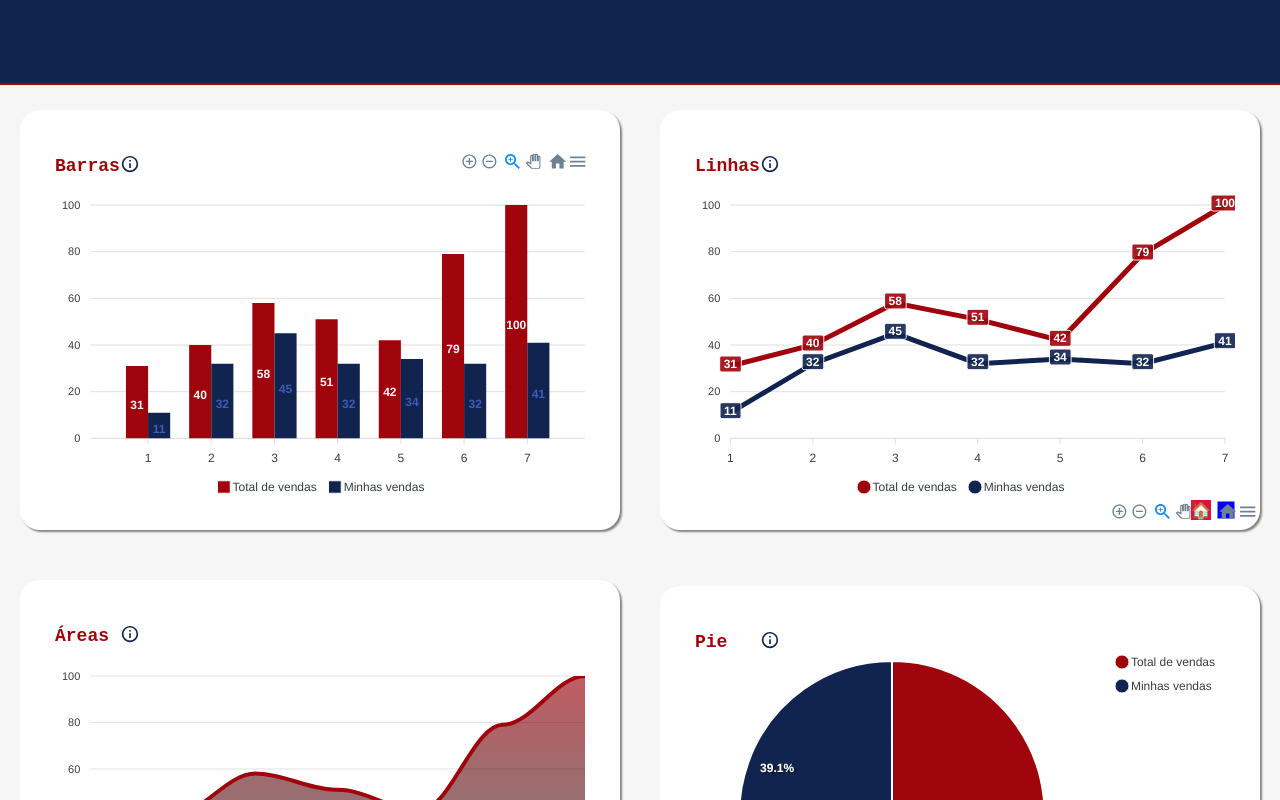
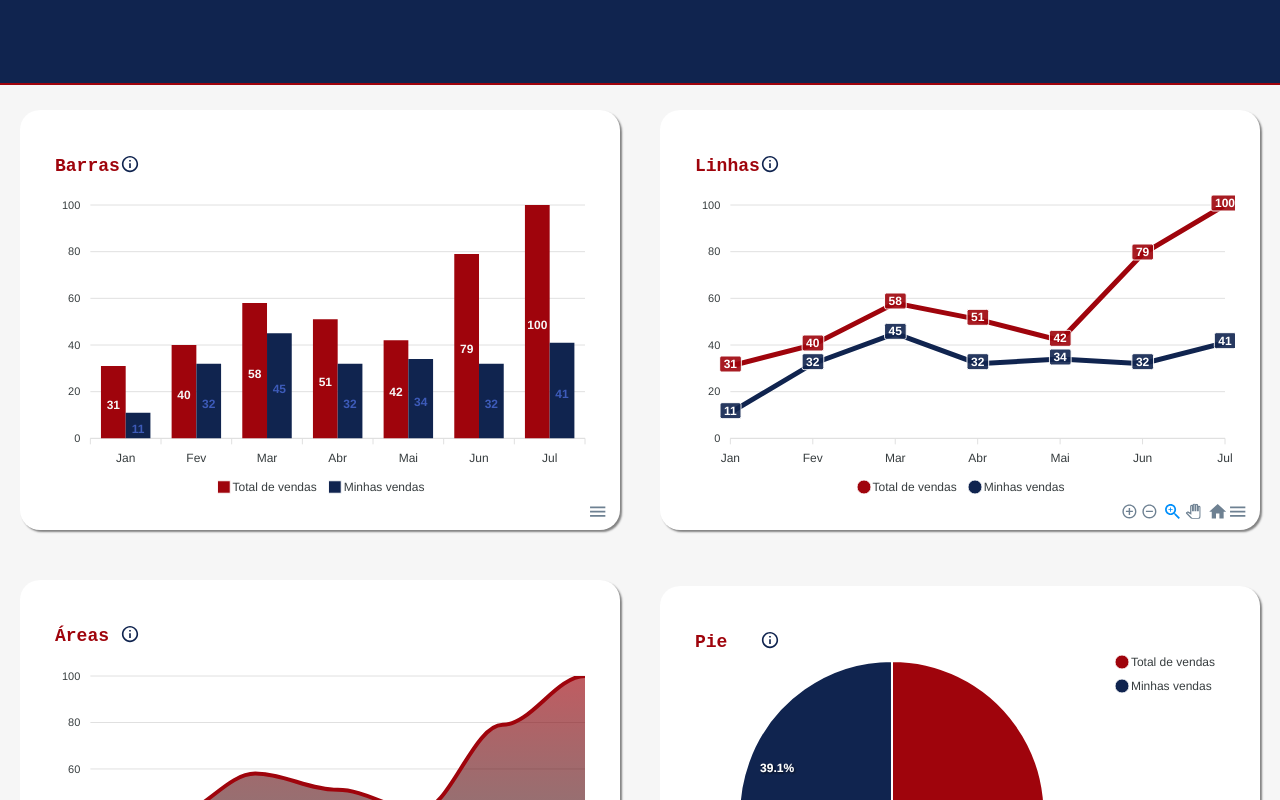
Before and after one commit to TicianneDias/projeto-dashboard-ts, a React (Vite) app: page / in a window 1280 px wide. Shown: the top 800 px of the page. Built offline with nearby package versions, Linux system fonts and the light colour scheme.

Commit message:
Improve: Criação de categorias dos meses nos gráficos

```diff
--- a/src/components/AreaCharts/index.tsx
+++ b/src/components/AreaCharts/index.tsx
@@ -43,7 +43,10 @@ const AreaCharts: React.FC<Props> = () => {
       style: {
         colors: ['var(--color-primary)', 'var(--color-secundary-light)']
       }
-    }
+    },
+    xaxis: {
+      categories: ['Jan','Fev','Mar','Abr','Mai','Jun', 'Jul']
+    },
   };
 
   const series = [
--- a/src/components/BarCharts/index.tsx
+++ b/src/components/BarCharts/index.tsx
@@ -20,6 +20,34 @@ const BarChart: React.FC<Props> = () => {
       }
     },
     colors: ['var(--color-primary)', 'var(--color-secundary)'],
+    chart: {
+      width: '100%',
+      zoom: {
+        enabled: true
+      },
+      toolbar: {
+        show: true,
+        offsetX: 20,
+        offsetY: 350,
+        tools: {
+          download: true,
+          selection: true,
+          zoom: true,
+          zoomin: true,
+          zoomout: true,
+          pan: true,
+        }
+      }
+    },
+    dataLabels: {
+      enabled: true,
+      style: {
+        colors: ['var(--color-bg)', 'var(--color-secundary-light)']
+      }
+    },
+    xaxis: {
+      categories: ['Jan','Fev','Mar','Abr','Mai','Jun', 'Jul']
+    },
     responsive: [{
       breakpoint: 612,
       options: {
@@ -29,18 +57,6 @@ const BarChart: React.FC<Props> = () => {
         }
       }
     }],
-    chart: {
-      width: '100%',
-      zoom: {
-        enabled: true
-      }
-    },
-    dataLabels: {
-      enabled: true,
-      style: {
-        colors: ['var(--color-bg)', 'var(--color-secundary-light)']
-      }
-    },
   };
 
   const series = [
--- a/src/components/LineCharts/index.tsx
+++ b/src/components/LineCharts/index.tsx
@@ -8,7 +8,7 @@ import {
   TooltipText
 } from '../../style/CommunsStyle';
 import { IoMdInformationCircleOutline } from 'react-icons/io';
-import { ApexWrapper } from './style';
+// import { ApexWrapper } from './style';
 
 const LineChart: React.FC<Props> = () => {
   const options = {
@@ -29,6 +29,9 @@ const LineChart: React.FC<Props> = () => {
         }
       }
     }],
+    xaxis: {
+      categories: ['Jan','Fev','Mar','Abr','Mai','Jun', 'Jul']
+    },
     chart: {
       width: '100%',
       height: 250,
@@ -37,24 +40,8 @@ const LineChart: React.FC<Props> = () => {
       },
       toolbar: {
         show: true,
-        offsetX: 30,
+        offsetX: 20,
         offsetY: 350,
-        tools: {
-          download: true,
-          selection: true,
-          zoom: true,
-          zoomin: true,
-          zoomout: true,
-          pan: true,
-          customIcons: [
-            {
-              icon: '🏠',
-              index: 4,
-              title: 'icon fofo',
-              class: 'icon-fofo'
-            }
-          ]
-        }
       }
     },
     colors: ['var(--color-primary)', 'var(--color-secundary)'],
@@ -89,7 +76,7 @@ const LineChart: React.FC<Props> = () => {
           <h5>Dashboard em Linhas com dados de vendas totais e individuais</h5>
         </TooltipBox>
       </TooltipCard>
-      <ApexWrapper>
+      {/* <ApexWrapper> */}
         <ReactApexChart
           type="line"
           options={options}
@@ -97,7 +84,7 @@ const LineChart: React.FC<Props> = () => {
           width={550}
           height={350}
         />
-      </ApexWrapper>
+      {/* </ApexWrapper> */}
     </DashboardContainer>
   );
 };
--- a/src/components/PieCharts/index.tsx
+++ b/src/components/PieCharts/index.tsx
@@ -34,11 +34,6 @@ const PieChart: React.FC<Props> = () => {
         chart: {
           width: '100%',
         },
-        // plotOptions: {
-        //   pie: {
-        //     customScale: 0.8,
-        //   }
-        // }
       }
     }],
   };
--- a/src/style/CommunsStyle.ts
+++ b/src/style/CommunsStyle.ts
@@ -81,6 +81,11 @@ export const TooltipBox = styled.div`
     top: -10px;
     position: absolute;
   }
+
+  @media(max-width: 612px) {
+        left: -50px;
+        top: -17px;
+    }
 `;
 
 export const TooltipCard = styled.div`
```
